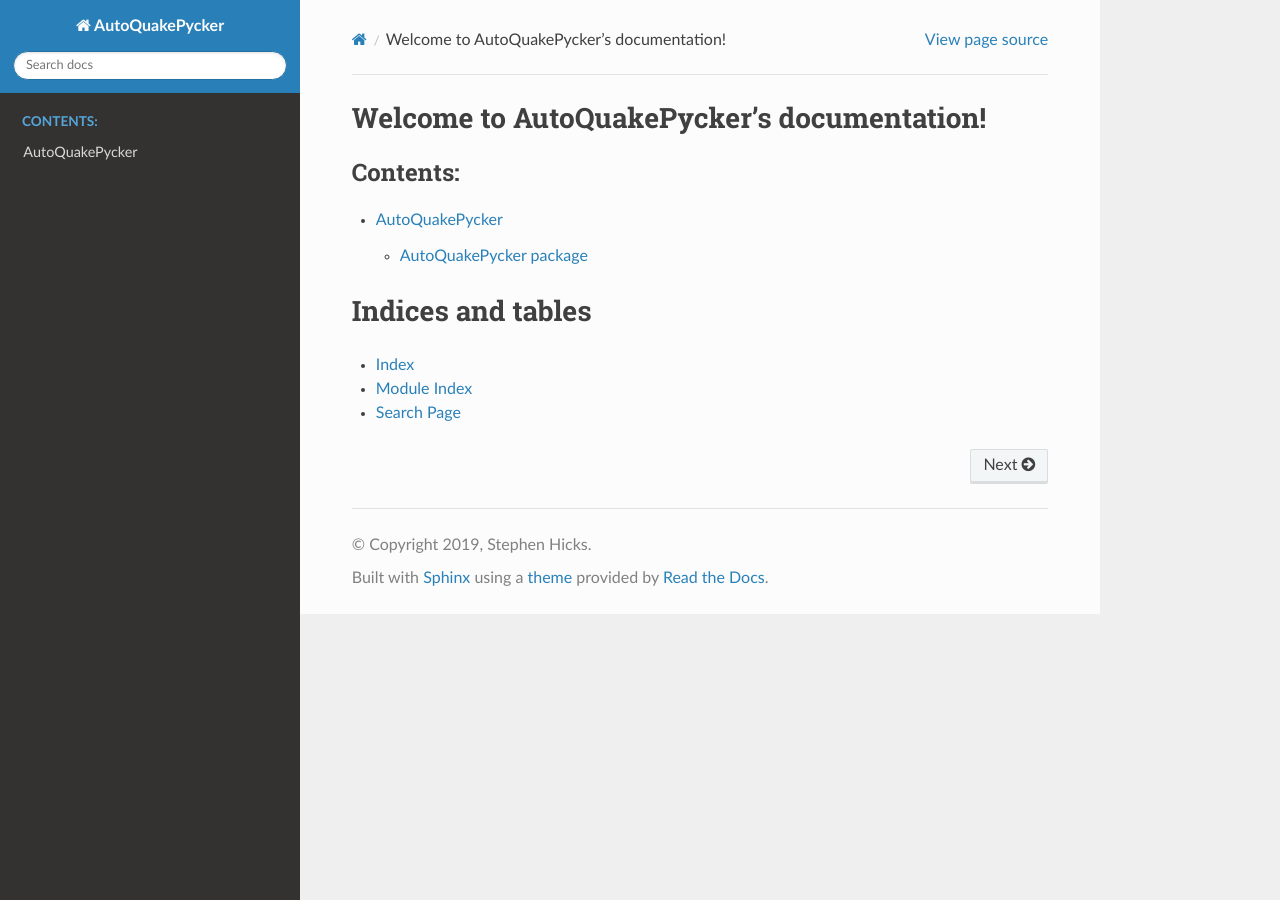
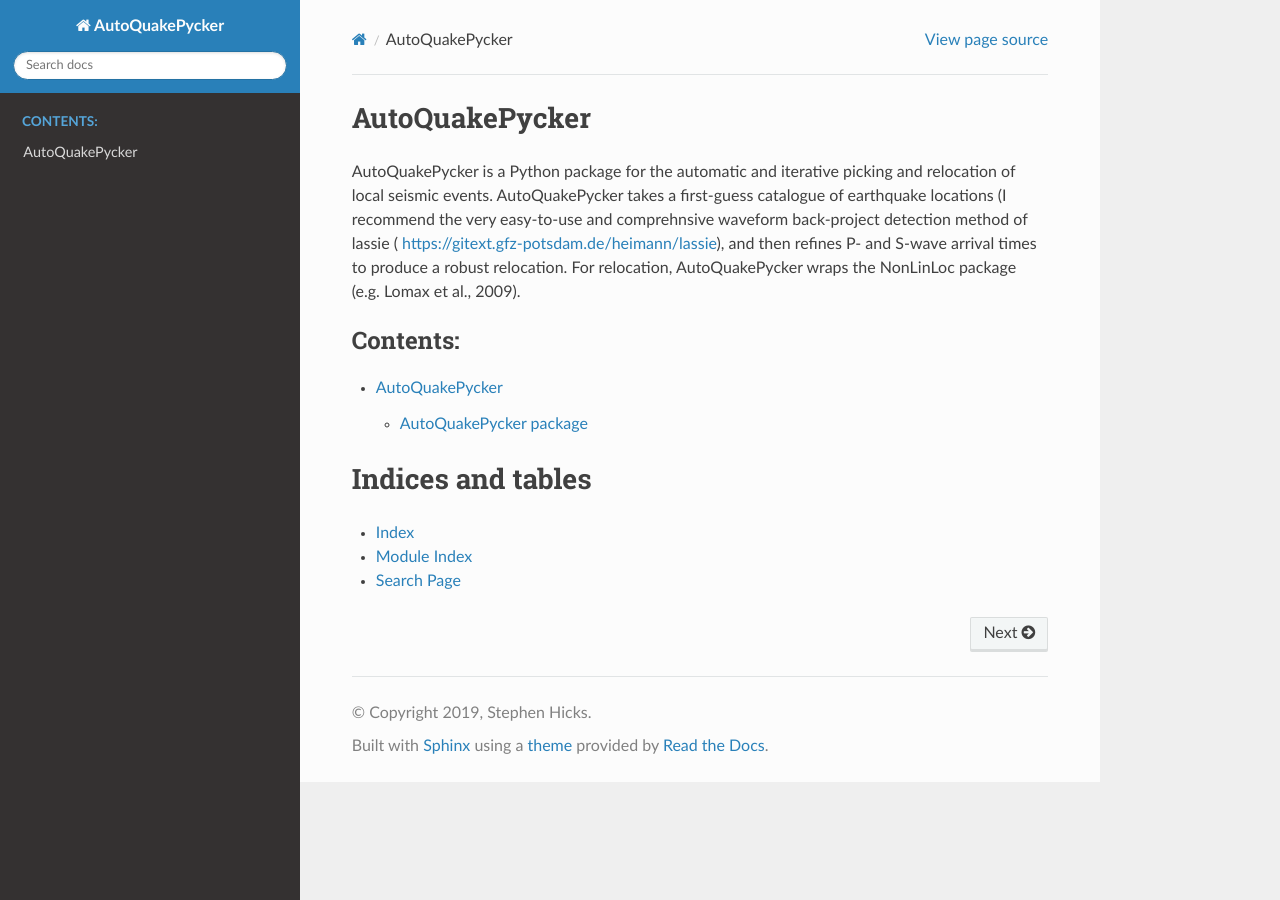
Before and after one commit to shicks-seismo/AutoQuakePycker, a Sphinx documentation site: the page built from docs/source/index.rst, in a window 1280 px wide. Built offline with Sphinx 7.4.7 and the Read the Docs theme 2.0.0, drawn with Linux system fonts in a browser that asks for light colours.

Commit message:
newindex

```diff
--- a/docs/source/index.rst
+++ b/docs/source/index.rst
@@ -3,8 +3,16 @@
    You can adapt this file completely to your liking, but it should at least
    contain the root `toctree` directive.
 
-Welcome to AutoQuakePycker's documentation!
+AutoQuakePycker
 ===========================================
+
+AutoQuakePycker is a Python package for the automatic and iterative picking and relocation
+of local seismic events.
+AutoQuakePycker takes a first-guess catalogue of earthquake locations (I recommend the very
+easy-to-use and comprehnsive waveform back-project detection method of lassie (
+https://gitext.gfz-potsdam.de/heimann/lassie), and then refines P- and S-wave arrival times
+to produce a robust relocation. For relocation, AutoQuakePycker wraps the NonLinLoc package
+(e.g. Lomax et al., 2009).
 
 .. toctree::
    :maxdepth: 2
```
Also changed, not shown: 7 other files.
